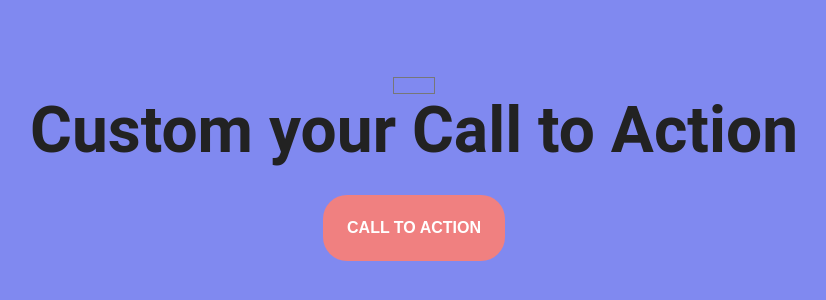
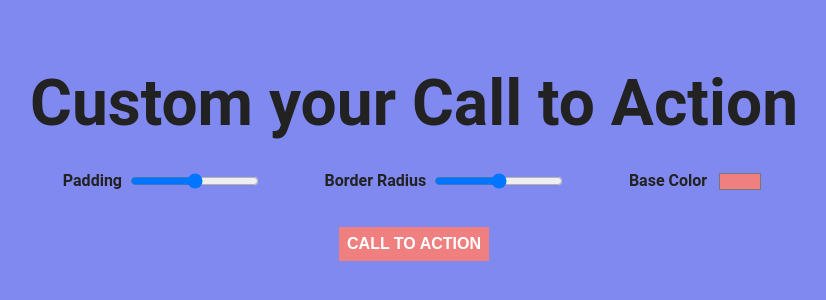
Before and after one commit to sylvainJacot/js30, a website: page src/screens/CursorVariables.html in a window 1280 px wide. Shown: the part 234-534 px from the top of the page, without its empty margins (226-1052 px from the left). Drawn offline with Linux system fonts and the light colour scheme.

Commit message:
first styling custom variables

```diff
--- a/src/js/cursorvariables.js
+++ b/src/js/cursorvariables.js
@@ -0,0 +1,13 @@
+// To make Sass (or, specifically, SCSS in this case) variables available to JavaScript, we need to “export” them.
+// Then we import the Sass file file into JavaScript, giving us access to the variables defined in the file.
+// import variables from "../scss/01-config/variables.scss";
+
+const inputs = document.querySelectorAll("input");
+
+function handleUpdate() {
+  const suffix = this.dataset.unit;
+  console.log(suffix);
+}
+
+inputs.forEach((input) => input.addEventListener("change", handleUpdate));
+inputs.forEach((input) => input.addEventListener("mousemove", handleUpdate));
--- a/src/screens/CursorVariables.html
+++ b/src/screens/CursorVariables.html
@@ -10,10 +10,21 @@
 	<body>
         <div class="cursor_variables_container">
         <div class="cursor_variables">
-            <div class="cursors_container">
-                <input type="color" name="color" value="#8089f0"/>
+        <h1>Custom your Call to Action</h1>
+        <div class="cursors_container">
+            <div class="cursorItem">
+                <label class="label" for="padding">Padding</label>
+                <input type="range" name="range" min="0" max="40" data-unit="rem">
             </div>
-        <h1>Custom your Call to Action</h1>
+            <div class="cursorItem">
+                <label class="label" for="border">Border Radius</label>
+                <input type="range" name="border" min="0" max="40" data-unit="rem">
+            </div>
+            <div class="cursorItem">
+                <label class="label" for="color">Base Color</label>
+                <input type="color" name="color" value="#f08080" />
+            </div>
+        </div>
         <button>call to Action</button>
     </div>
     </div>
--- /dev/null
+++ b/src/scss/01-config/variables.scss
@@ -0,0 +1,12 @@
+$padding: 1rem;
+$color: #f08080;
+$border: 0rem;
+
+// To make Sass (or, specifically, SCSS in this case) variables available to JavaScript, we need to “export” them.
+// Then we import the Sass file file into JavaScript, giving us access to the variables defined in the file.
+
+:export {
+    padding: $padding;
+    color: $color;
+    border: $border;
+}
--- a/src/scss/04-globals/CursorVariables/_CursorVariables.scss
+++ b/src/scss/04-globals/CursorVariables/_CursorVariables.scss
@@ -14,17 +14,35 @@
         font-family: Roboto;
         font-weight: 700;
         font-size: 8rem;
+        margin-bottom: 4rem;
     }
     button {
         width: max-content;
-        padding: 3rem;
+        padding: $padding;
         font-size: 2rem;
         font-weight: 600;
         color: white;
         text-transform: uppercase;
-        background-color: lightcoral;
-        border-radius: 3rem;
+        background-color: $color;
+        border-radius: $border;
         margin-top: 4rem;
+    }
+    .cursors_container {
+        width: 100%;
+        display: flex;
+        justify-content: space-around;
+        .cursorItem {
+            display: flex;
+            flex-direction: row;
+            align-items: center;
+        .label{
+            font-family: Roboto;
+            font-weight: 700;
+            font-size: 2rem;
+            margin-right: 1rem;
+        }
+
+        }
     }
 }
 }
--- a/src/scss/styles.scss
+++ b/src/scss/styles.scss
@@ -1,4 +1,5 @@
 // 01 CONFIG
+@import "../scss/01-config/variables";
 @import "../scss/01-config/mediaqueries";
 
 
```
Also changed, not shown: dist/css/01-config/variables.css (added), dist/css/styles.css.
